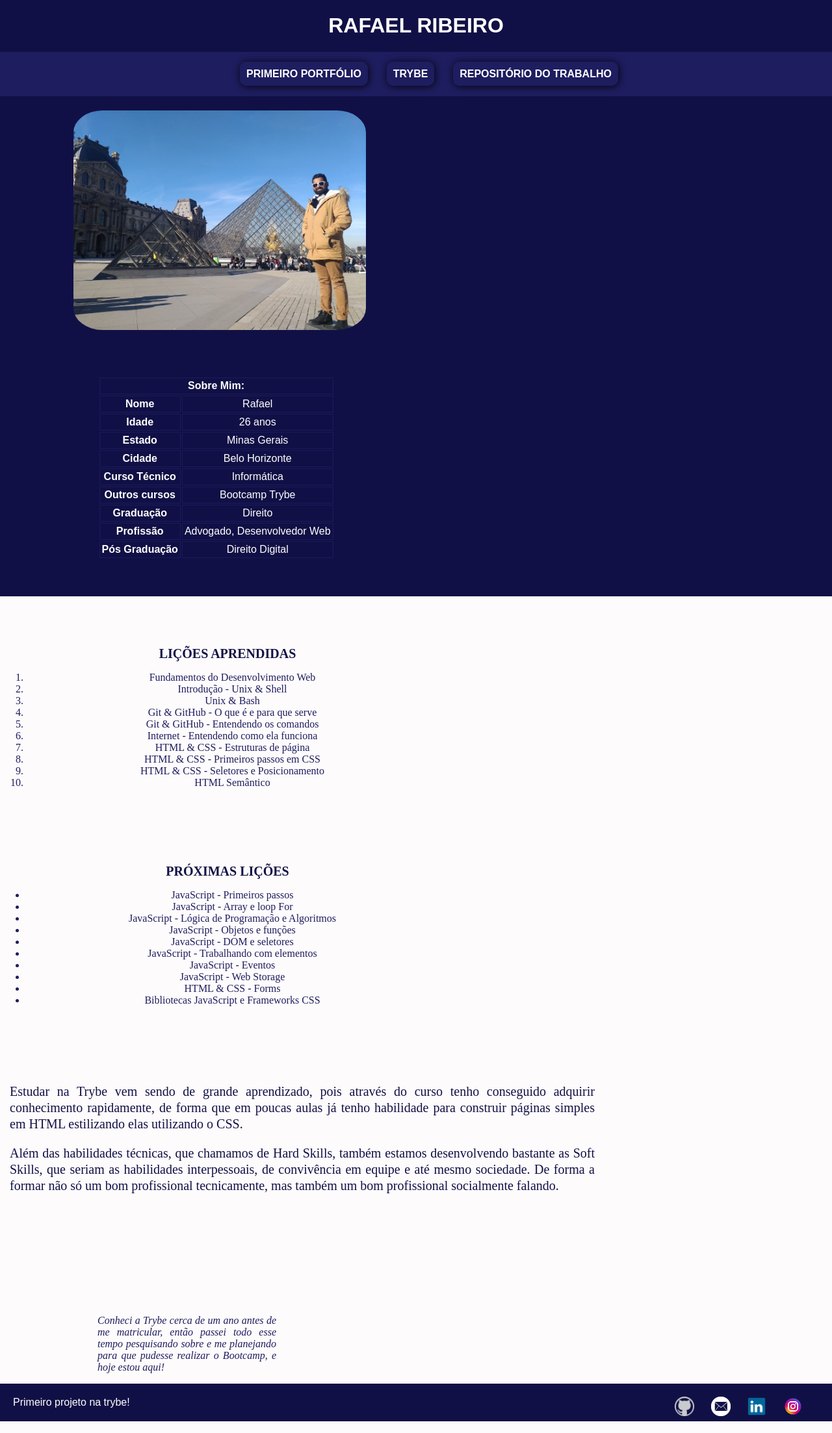
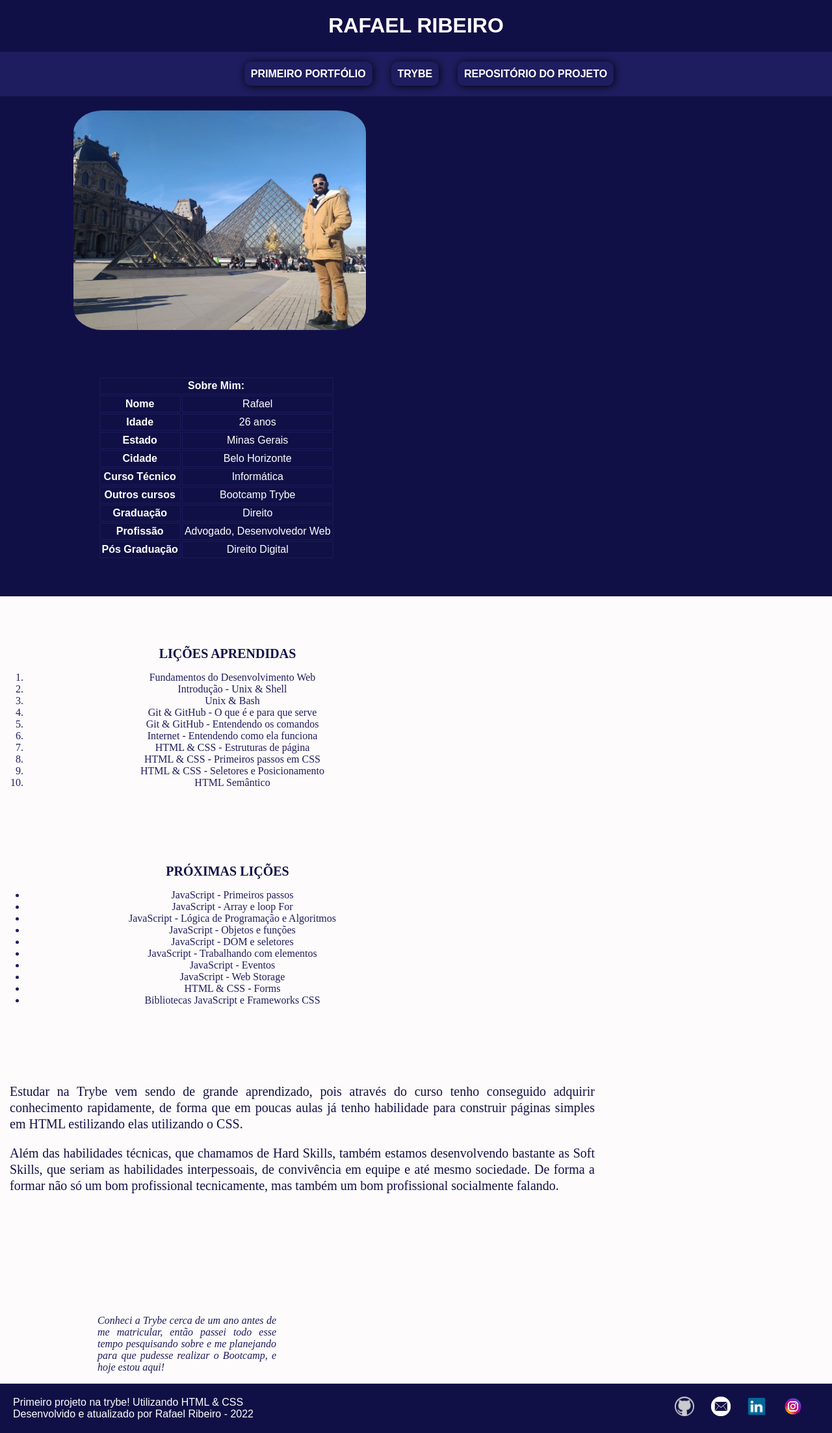
Before and after one commit to rafaelribeiro96/projeto1trybe, a plain HTML site: page index.html in a window 1280 px wide. Shown: the whole page at 65% size. Drawn offline with Linux system fonts and the light colour scheme.

Commit message:
pequenas alterações no rodapé e no menu

```diff
--- a/index.html
+++ b/index.html
@@ -17,7 +17,7 @@
         <ul id="links_trybe">
             <li><a class="botaoNav" href="https://rafaelribeiro96.github.io/" target="_blank">PRIMEIRO PORTFÓLIO</a></li>
             <li><a class="botaoNav" href="https://www.betrybe.com/" target="_blank">TRYBE</a></li>
-            <li><a class="botaoNav" href="https://github.com/tryber/sd-023-a-project-lessons-learned" target="_blank">REPOSITÓRIO DO TRABALHO</a></li>
+            <li><a class="botaoNav" href="https://github.com/tryber/sd-023-a-project-lessons-learned" target="_blank">REPOSITÓRIO DO PROJETO</a></li>
         </ul>
     </nav>
 
@@ -135,13 +135,16 @@
     <footer id="rodape">
 
             <nav>
-                Primeiro projeto na trybe!
+                Primeiro projeto na trybe! Utilizando HTML & CSS
+
                 <span id="redesSociais">
                     <a href="http://www.instagram.com/faelgalo96/" target="_blank" ><img src="logoinstagram.png" width="30px" alt="logo instagram"></a>
                     <a href="https://www.linkedin.com/in/rafaelfeliperibeiro/" target="_blank"><img src="logolinkedin.png" width="30px" alt="logo linkedin"></a>
                     <a href="http://mailto:rafaelfelipe.r@hotmail.com" target="_blank"> <img src="email.png" width="30px" alt="logo email"></a>
                     <a href="https://github.com/rafaelribeiro96" target="_blank"><img src="logogithub.png" width="30px" alt="logo github"></a>
                 </span>
+
+                <br> Desenvolvido e atualizado por Rafael Ribeiro - 2022
             </nav>
 
     </footer>
```
